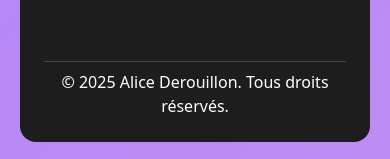
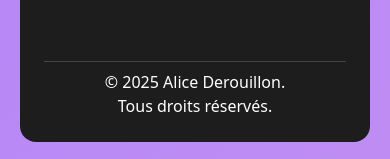
Before and after one commit to DerouillonAlice/portfolio, a Vue app: page / in a window 390 px wide. Shown: the part 3500-3659 px from the top of the page. Built offline with nearby package versions, Linux system fonts and the light colour scheme.

Commit message:
fix: improve footer text layout

```diff
--- a/src/components/Footer.vue
+++ b/src/components/Footer.vue
@@ -1,6 +1,6 @@
 <template>
   <footer class="bg-background text-white text-center bottom-0 pt-2 mt-2">
-    <p>&copy; {{ currentYear }} Alice Derouillon. Tous droits réservés.</p>
+    <p class="block sm:inline">&copy; {{ currentYear }} Alice Derouillon.<span class="block sm:inline"> Tous droits réservés.</span></p>
   </footer>
 </template>
 
```
